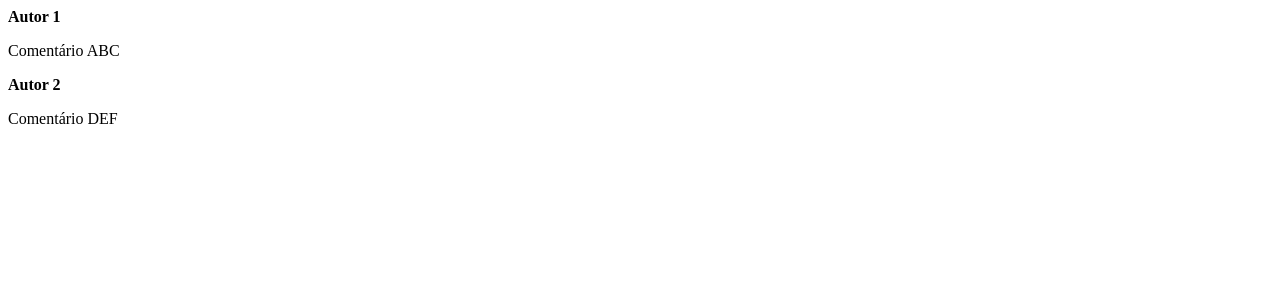
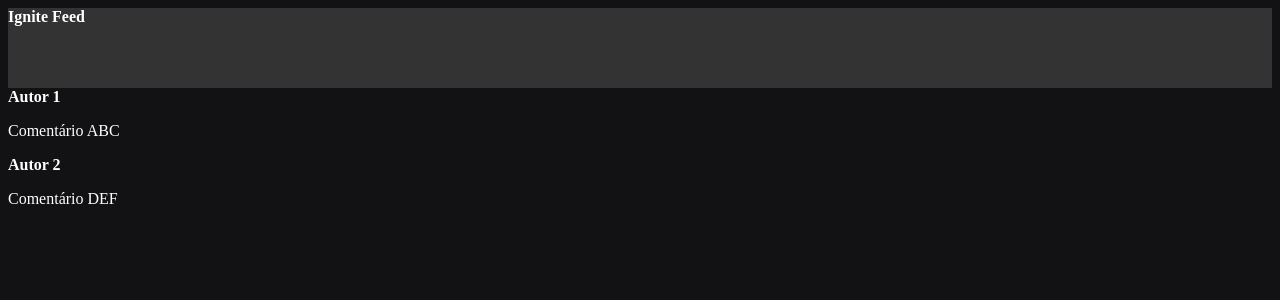
Before and after one commit to devalefflira/01-fundamentos-reactjs, a React (Vite) app in the folder 01-fundamentos-reactjs/: page / in a window 1280 px wide. Shown: the top 300 px of the page. Built offline with nearby package versions, Linux system fonts and the light colour scheme.

Commit message:
Iniciando a criação do componente Header

```diff
--- a/01-fundamentos-reactjs/src/App.jsx
+++ b/01-fundamentos-reactjs/src/App.jsx
@@ -1,8 +1,13 @@
 import { Post } from './Post';
+import { Header } from './components/Header';
+import './style.css';
 
 export function App() {
   return (
   <div>
+
+    <Header />
+
    <Post
     author="Autor 1"
     content="Comentário ABC"
--- /dev/null
+++ b/01-fundamentos-reactjs/src/components/Header.jsx
@@ -0,0 +1,9 @@
+import styles from './Header.module.css'
+
+export function Header() {
+  return (
+    <header className={styles.header}>
+      <strong>Ignite Feed</strong>
+    </header>
+  );
+}
--- /dev/null
+++ b/01-fundamentos-reactjs/src/components/Header.module.css
@@ -0,0 +1,4 @@
+.header {
+  background-color: #333;
+  height: 80px;
+}
--- /dev/null
+++ b/01-fundamentos-reactjs/src/style.css
@@ -0,0 +1,4 @@
+body {
+  background-color: #121214;
+  color: #fff;
+}
```
